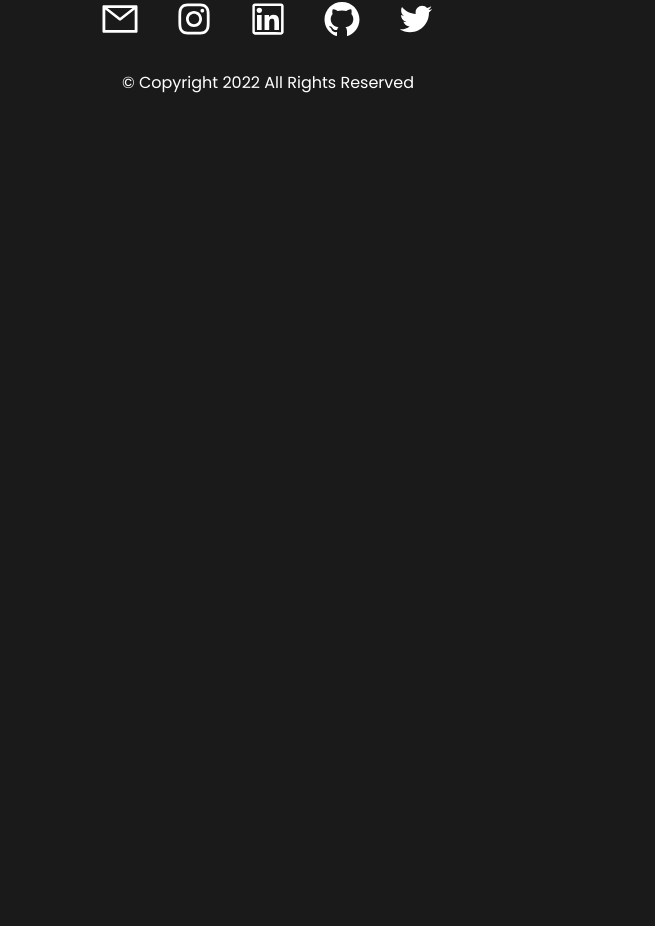
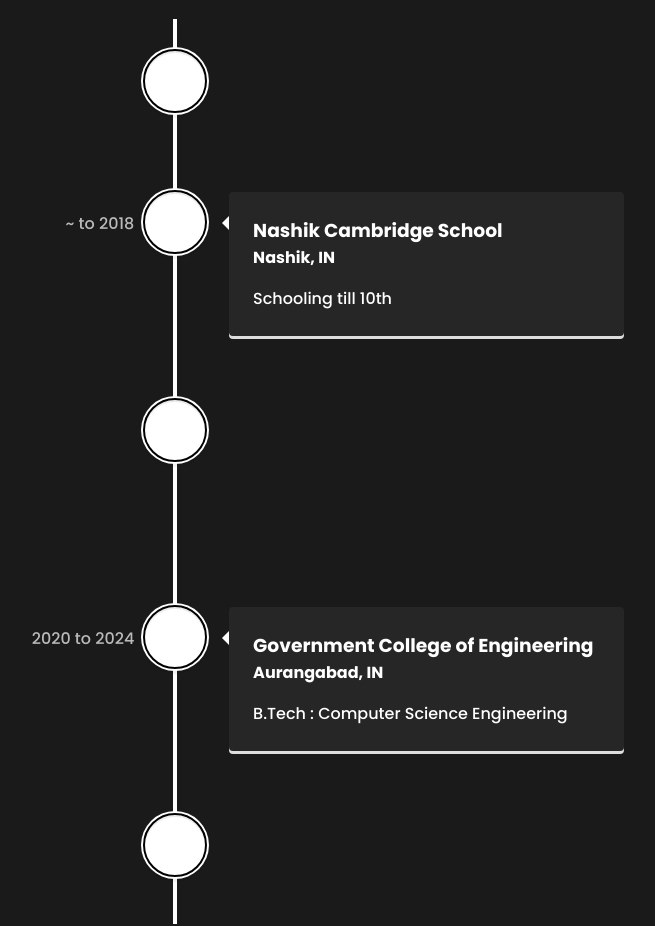
Before and after one commit to KingBael09/Portfolio, a React (Create React App) app: page / in a window 1280 px wide. Shown: the part 838-1764 px from the top of the page, without its empty margins (372-1027 px from the left). Before the commit the page ends 949 px from the top, so only its background shows below. Built offline with nearby package versions, Linux system fonts and the light colour scheme.

Commit message:
added timeline

```diff
--- a/src/pages/home.tsx
+++ b/src/pages/home.tsx
@@ -2,6 +2,29 @@
 import styles from "../styles/Home.module.css";
 import { BsChevronDoubleDown } from "react-icons/bs";
 import Typewriter from "typewriter-effect";
+import {
+  VerticalTimeline,
+  VerticalTimelineElement,
+} from "react-vertical-timeline-component";
+import "react-vertical-timeline-component/style.min.css";
+
+const icoStyle = {
+  background: "hsl(0, 0%, 100%)",
+  color: "#fff",
+  outline: " 2px solid black",
+};
+const contEdu = {
+  background: "hsl(0, 0%, 15%)",
+  color: "#fff",
+};
+const contPresent = {
+  background: "hsl(219, 70%, 49%)",
+  color: "hsl(0, 0%, 100%)",
+};
+const contZero = {
+  background: "hsl(0, 65%, 51%)",
+  color: "hsl(0, 0%, 100%)",
+};
 
 const Home = () => {
   return (
@@ -40,7 +63,84 @@
           </span>
         </div>
         <div className={styles.journey}>
-          <div></div>
+          <div className={styles.heading}>My Journey</div>
+
+          <div className={styles.timeline}>
+            <VerticalTimeline>
+              <VerticalTimelineElement
+                className="vertical-timeline-element"
+                contentStyle={contZero}
+                // contentArrowStyle={{
+                //   borderRight: "7px solid  rgb(33, 150, 243)",
+                // }}
+                date="9th Nov 2002"
+                iconStyle={icoStyle}
+              >
+                <h3 className="vertical-timeline-element-title">
+                  @Day Zero
+                </h3>
+                {/* <h4 className="vertical-timeline-element-subtitle">
+                  Nashik, IN
+                </h4>
+                <p>Schooling till 10th</p> */}
+              </VerticalTimelineElement>
+              <VerticalTimelineElement
+                className="vertical-timeline-element"
+                contentStyle={contEdu}
+                // contentArrowStyle={{
+                //   borderRight: "7px solid  rgb(33, 150, 243)",
+                // }}
+                date="~ to 2018"
+                iconStyle={icoStyle}
+              >
+                <h3 className="vertical-timeline-element-title">
+                  Nashik Cambridge School
+                </h3>
+                <h4 className="vertical-timeline-element-subtitle">
+                  Nashik, IN
+                </h4>
+                <p>Schooling till 10th</p>
+              </VerticalTimelineElement>
+              <VerticalTimelineElement
+                className="vertical-timeline-element"
+                date="2018 to 2020"
+                contentStyle={contEdu}
+                iconStyle={icoStyle}
+              >
+                <h3 className="vertical-timeline-element-title">
+                  Matoshri Jr College
+                </h3>
+                <h4 className="vertical-timeline-element-subtitle">
+                  Nashik, IN
+                </h4>
+                <p>12th : Science Stream</p>
+              </VerticalTimelineElement>
+              <VerticalTimelineElement
+                className="vertical-timeline-element"
+                contentStyle={contEdu}
+                date="2020 to 2024"
+                iconStyle={icoStyle}
+              >
+                <h3 className="vertical-timeline-element-title">
+                  Government College of Engineering
+                </h3>
+                <h4 className="vertical-timeline-element-subtitle">
+                  Aurangabad, IN
+                </h4>
+                <p>B.Tech : Computer Science Engineering</p>
+              </VerticalTimelineElement>
+              <VerticalTimelineElement
+                className="vertical-timeline-element"
+                contentStyle={contPresent}
+                date="Present"
+                iconStyle={icoStyle}
+              >
+                <h3 className="vertical-timeline-element-title">
+                  Next Big Thing
+                </h3>
+              </VerticalTimelineElement>
+            </VerticalTimeline>
+          </div>
         </div>
       </div>
     </div>
--- a/src/styles/Home.module.css
+++ b/src/styles/Home.module.css
@@ -80,12 +80,10 @@
 
   font-weight: 900;
 }
-.altName {
-  /* color: white; */
-}
 
 .altDesg {
   color: hsl(0, 89%, 66%);
+  color: hsl(0, 65%, 51%);
 
   font-weight: 900;
 }
@@ -93,10 +91,6 @@
 .altDesg > div {
   display: inline-block;
 }
-/*
-.initial{
-  color: white;
-} */
 
 .desg {
   position: absolute;
@@ -127,3 +121,7 @@
     transform: translateY(-20%);
   }
 }
+
+.timeline {
+  padding: 2rem;
+}
```
